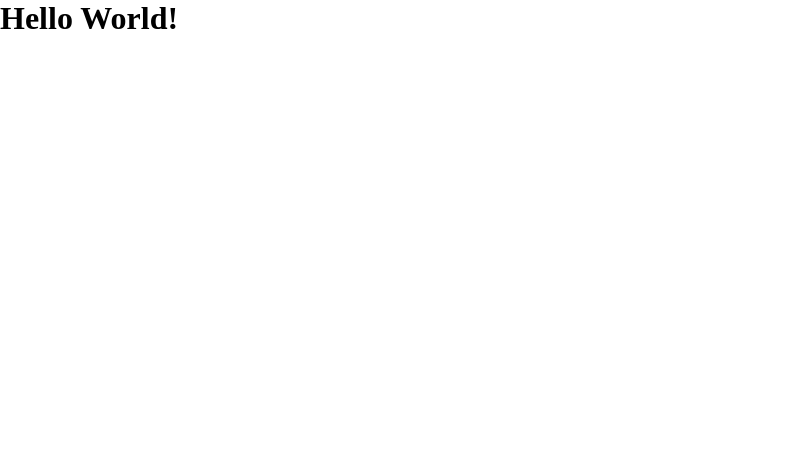
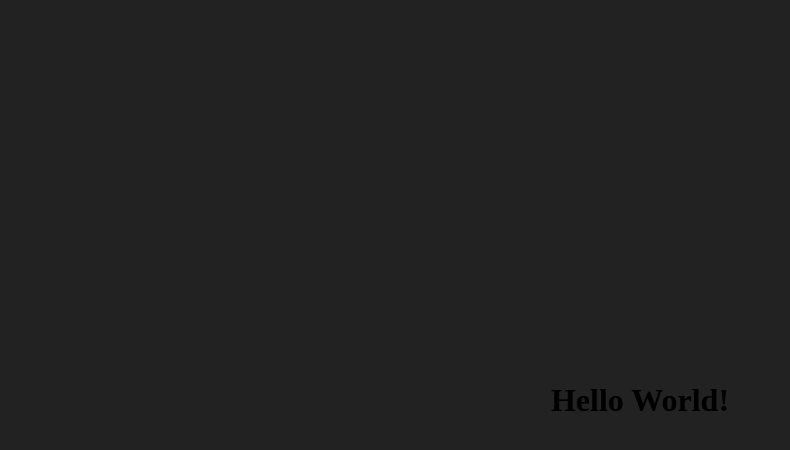
Before and after one commit to AlexTimoncini/htmlcss-hello, a plain HTML site: page index.html in a window 1280 px wide. Shown: the whole page, without its empty margins (0-790 px from the left). Drawn offline with Linux system fonts and the light colour scheme.

Commit message:
Style.css: adding style to <body>

```diff
--- a/style.css
+++ b/style.css
@@ -3,3 +3,11 @@
     padding: 0;
     box-sizing: border-box;
 }
+
+body{
+    min-height: 100vh;
+    display: flex;
+    align-items: center;
+    justify-content: center;
+    background: #222222;
+}
```
